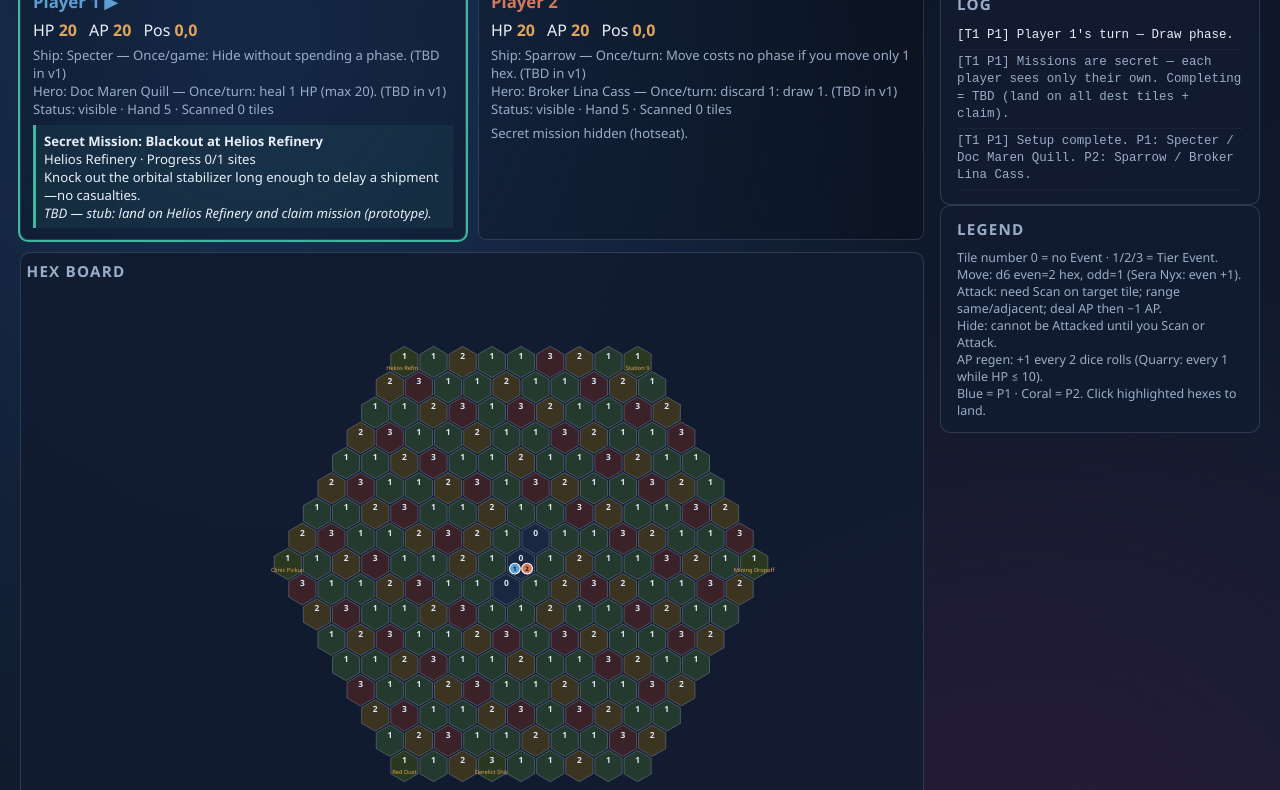
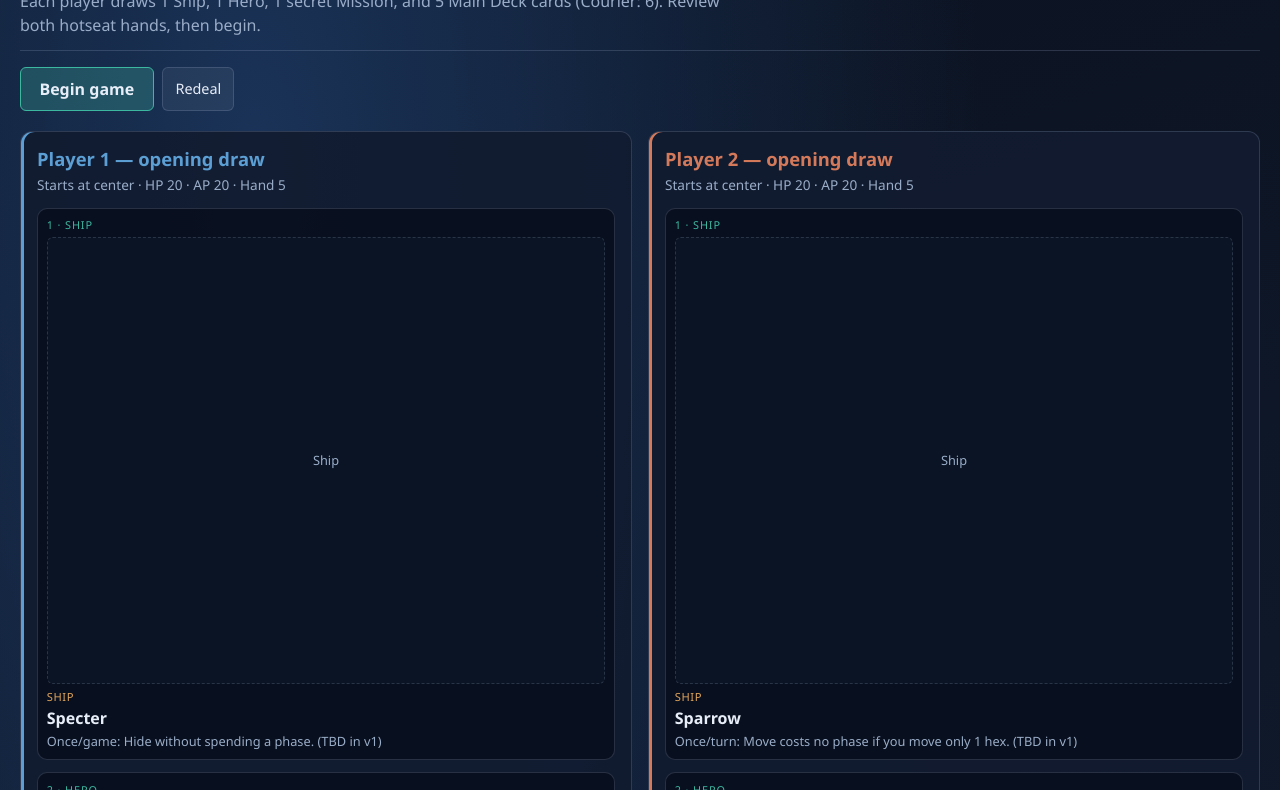
Before and after one commit to mattcturek/card-game, a website built with Vite: page index.html in a window 1280 px wide. Shown: the part 100-890 px from the top of the page. Built offline with nearby package versions, Linux system fonts and the light colour scheme.

Commit message:
Add setup deal screen for Ship, Hero, Mission, and Main Deck.
Opens on a clear game-start flow with card names/text and art from cards/ via public symlink; Begin game enters the board prototype.

Co-authored-by: mattcturek <mattcturek@users.noreply.github.com>

```diff
--- /dev/null
+++ b/src/data/art.ts
@@ -0,0 +1,33 @@
+import type { HeroCard } from "./heroes";
+import type { MainCard } from "./mainDeck";
+
+function pad2(n: number): string {
+  return String(n).padStart(2, "0");
+}
+
+function slugify(name: string): string {
+  return name
+    .toLowerCase()
+    .replace(/['']/g, "")
+    .replace(/[^a-z0-9]+/g, "-")
+    .replace(/^-|-$/g, "");
+}
+
+/** Hero art under /cards/heroes/ (served from repo cards/). */
+export function heroArtUrl(hero: HeroCard): string {
+  return `/cards/heroes/hero-${pad2(hero.id)}-${slugify(hero.name)}.jpg`;
+}
+
+/** Main deck art under /cards/main/. */
+export function mainArtUrl(card: MainCard): string {
+  return `/cards/main/main-${pad2(card.id)}-${slugify(card.title)}.jpg`;
+}
+
+/** Ship / mission art not in cards/ yet — return null for text-only frame. */
+export function shipArtUrl(_shipName: string): string | null {
+  return null;
+}
+
+export function missionArtUrl(_missionId: string): string | null {
+  return null;
+}
--- a/src/main.ts
+++ b/src/main.ts
@@ -1,18 +1,49 @@
 import { createGame } from "./game/engine";
 import { renderApp, type GameController } from "./ui/render";
+import { renderSetup } from "./ui/setup";
 import "./style.css";
 
-const app = document.querySelector<HTMLDivElement>("#app");
-if (!app) throw new Error("#app missing");
+const root = document.querySelector<HTMLDivElement>("#app");
+if (!root) throw new Error("#app missing");
+const app: HTMLDivElement = root;
 
+type Mode = "setup" | "play";
+
+let mode: Mode = "setup";
 let state = createGame();
 
 const ctrl: GameController = {
   getState: () => state,
   setState: (next) => {
     state = next;
-    renderApp(app, ctrl);
+    render();
+  },
+  returnToSetup: () => {
+    mode = "setup";
+    state = createGame();
+    render();
   },
 };
 
-renderApp(app, ctrl);
+function render(): void {
+  if (mode === "setup") {
+    app.classList.add("mode-setup");
+    app.classList.remove("mode-play");
+    renderSetup(app, state, {
+      beginGame: () => {
+        mode = "play";
+        render();
+      },
+      redeal: () => {
+        state = createGame();
+        render();
+      },
+    });
+    return;
+  }
+  app.classList.remove("mode-setup");
+  app.classList.add("mode-play");
+  renderApp(app, ctrl);
+}
+
+render();
--- a/src/style.css
+++ b/src/style.css
@@ -295,3 +295,214 @@ button.danger {
   border-radius: 8px;
   font-weight: 700;
 }
+
+/* —— Setup / opening deal screen —— */
+#app.mode-setup {
+  max-width: 1400px;
+}
+
+.setup-page {
+  animation: setup-in 0.45s ease-out;
+}
+
+@keyframes setup-in {
+  from {
+    opacity: 0;
+    transform: translateY(10px);
+  }
+  to {
+    opacity: 1;
+    transform: none;
+  }
+}
+
+.setup-hero {
+  margin-bottom: 1rem;
+  padding-bottom: 0.85rem;
+  border-bottom: 1px solid var(--line);
+}
+
+.setup-kicker {
+  margin: 0 0 0.25rem;
+  text-transform: uppercase;
+  letter-spacing: 0.14em;
+  font-size: 0.75rem;
+  color: var(--accent);
+}
+
+.setup-hero h1 {
+  margin: 0 0 0.4rem;
+  font-size: clamp(1.6rem, 3vw, 2.15rem);
+  letter-spacing: 0.01em;
+}
+
+.setup-lead {
+  margin: 0;
+  max-width: 46rem;
+  color: var(--muted);
+  line-height: 1.45;
+}
+
+.setup-actions {
+  display: flex;
+  flex-wrap: wrap;
+  gap: 0.55rem;
+  margin: 1rem 0 1.25rem;
+}
+
+.setup-begin {
+  font-size: 1rem;
+  padding: 0.6rem 1.15rem;
+}
+
+.setup-players {
+  display: grid;
+  grid-template-columns: 1fr 1fr;
+  gap: 1rem;
+}
+
+@media (max-width: 960px) {
+  .setup-players {
+    grid-template-columns: 1fr;
+  }
+}
+
+.setup-player {
+  background: var(--panel);
+  border: 1px solid var(--line);
+  border-radius: 12px;
+  padding: 0.9rem 1rem 1.1rem;
+}
+
+.setup-player.p1 {
+  box-shadow: inset 3px 0 0 var(--p1);
+}
+
+.setup-player.p2 {
+  box-shadow: inset 3px 0 0 var(--p2);
+}
+
+.setup-player h2 {
+  margin: 0 0 0.25rem;
+  font-size: 1.15rem;
+}
+
+.setup-player.p1 h2 {
+  color: var(--p1);
+}
+
+.setup-player.p2 h2 {
+  color: var(--p2);
+}
+
+.setup-stats {
+  font-size: 0.85rem;
+  color: var(--muted);
+  margin-bottom: 0.85rem;
+}
+
+.setup-draws {
+  display: flex;
+  flex-direction: column;
+  gap: 0.75rem;
+}
+
+.setup-hand-block h3 {
+  margin: 0.35rem 0 0.5rem;
+  font-size: 0.9rem;
+  text-transform: uppercase;
+  letter-spacing: 0.07em;
+  color: var(--muted);
+}
+
+.setup-hand {
+  display: flex;
+  flex-wrap: wrap;
+  gap: 0.5rem;
+}
+
+.setup-card {
+  display: flex;
+  flex-direction: column;
+  gap: 0.3rem;
+  padding: 0.55rem;
+  border-radius: 10px;
+  border: 1px solid var(--line);
+  background: rgba(6, 12, 24, 0.72);
+}
+
+.setup-card.compact {
+  width: calc(50% - 0.25rem);
+  min-width: 140px;
+  flex: 1 1 140px;
+  max-width: 200px;
+}
+
+.setup-card-step {
+  font-size: 0.68rem;
+  text-transform: uppercase;
+  letter-spacing: 0.08em;
+  color: var(--accent);
+}
+
+.setup-card-art {
+  width: 100%;
+  aspect-ratio: 5 / 4;
+  object-fit: cover;
+  border-radius: 6px;
+  background: #0a1424;
+}
+
+.setup-card-art.missing {
+  display: flex;
+  align-items: center;
+  justify-content: center;
+  font-size: 0.8rem;
+  color: var(--muted);
+  border: 1px dashed var(--line);
+  min-height: 88px;
+}
+
+.setup-card.compact .setup-card-art {
+  aspect-ratio: 3 / 4;
+  max-height: 160px;
+}
+
+.setup-card-type {
+  font-size: 0.7rem;
+  color: var(--accent-2);
+  text-transform: uppercase;
+  letter-spacing: 0.05em;
+}
+
+.setup-card-title {
+  margin: 0;
+  font-size: 1rem;
+  line-height: 1.25;
+}
+
+.setup-card.compact .setup-card-title {
+  font-size: 0.88rem;
+}
+
+.setup-card-body {
+  margin: 0;
+  font-size: 0.8rem;
+  color: var(--muted);
+  line-height: 1.35;
+  white-space: pre-wrap;
+}
+
+.setup-card.compact .setup-card-body {
+  font-size: 0.72rem;
+  display: -webkit-box;
+  -webkit-line-clamp: 5;
+  -webkit-box-orient: vertical;
+  overflow: hidden;
+}
+
+.setup-footnote {
+  margin: 1.25rem 0 0;
+  font-size: 0.8rem;
+  color: var(--muted);
+}
--- a/src/ui/render.ts
+++ b/src/ui/render.ts
@@ -20,6 +20,8 @@ const HEX_SIZE = 22;
 export type GameController = {
   getState: () => GameState;
   setState: (s: GameState) => void;
+  /** Redeal and return to the setup / opening-draw screen. */
+  returnToSetup?: () => void;
 };
 
 export function renderApp(root: HTMLElement, ctrl: GameController): void {
@@ -250,7 +252,8 @@ function renderControls(state: GameState, ctrl: GameController): HTMLElement {
 
   const reset = el("button", { class: "danger", type: "button" }, "New Game");
   reset.addEventListener("click", () => {
-    window.location.reload();
+    if (ctrl.returnToSetup) ctrl.returnToSetup();
+    else window.location.reload();
   });
   controls.append(reset);
 
--- /dev/null
+++ b/src/ui/setup.ts
@@ -0,0 +1,169 @@
+import { heroArtUrl, mainArtUrl } from "../data/art";
+import type { GameState } from "../game/types";
+
+export type SetupHandlers = {
+  beginGame: () => void;
+  redeal: () => void;
+};
+
+/** Full-screen game-start deal: Mission, Hero, Ship, opening Main Deck hand. */
+export function renderSetup(root: HTMLElement, state: GameState, handlers: SetupHandlers): void {
+  root.innerHTML = "";
+
+  const page = el("div", { class: "setup-page" });
+  const hero = el("header", { class: "setup-hero" });
+  hero.append(
+    el("p", { class: "setup-kicker" }, "Game start"),
+    el("h1", {}, "Deal your opening cards"),
+    el(
+      "p",
+      { class: "setup-lead" },
+      "Each player draws 1 Ship, 1 Hero, 1 secret Mission, and 5 Main Deck cards (Courier: 6). Review both hotseat hands, then begin.",
+    ),
+  );
+  page.append(hero);
+
+  const actions = el("div", { class: "setup-actions" });
+  const begin = el("button", { class: "primary setup-begin", type: "button" }, "Begin game");
+  begin.addEventListener("click", handlers.beginGame);
+  const redeal = el("button", { type: "button" }, "Redeal");
+  redeal.addEventListener("click", handlers.redeal);
+  actions.append(begin, redeal);
+  page.append(actions);
+
+  const grid = el("div", { class: "setup-players" });
+  for (const p of state.players) {
+    grid.append(renderPlayerDeal(p, p.id === 0 ? "p1" : "p2"));
+  }
+  page.append(grid);
+
+  page.append(
+    el(
+      "p",
+      { class: "setup-footnote" },
+      "During play, the opponent's mission stays hidden. Hero & Main Deck art from cards/; Ship & Mission are text stubs until art lands.",
+    ),
+  );
+
+  root.append(page);
+}
+
+function renderPlayerDeal(
+  p: GameState["players"][0],
+  tone: "p1" | "p2",
+): HTMLElement {
+  const section = el("section", { class: `setup-player ${tone}` });
+  section.append(el("h2", {}, `${p.name} — opening draw`));
+  section.append(
+    el(
+      "div",
+      { class: "setup-stats" },
+      `Starts at center · HP ${p.hp} · AP ${p.ap} · Hand ${p.hand.length}`,
+    ),
+  );
+
+  const draws = el("div", { class: "setup-draws" });
+
+  // Order matches rulebook setup: Ship → Hero → Mission → Main Deck
+  draws.append(
+    revealCard({
+      step: "1 · Ship",
+      title: p.ship.name,
+      type: "Ship",
+      body: p.ship.ability,
+      art: null,
+    }),
+    revealCard({
+      step: "2 · Hero",
+      title: p.hero.name,
+      type: "Hero",
+      body: p.hero.ability,
+      art: heroArtUrl(p.hero),
+    }),
+    revealCard({
+      step: "3 · Mission",
+      title: p.mission.name,
+      type: "Mission (secret)",
+      body: `${p.mission.locationLabel}\n\n${p.mission.brief}\n\nComplication: ${p.mission.complication}`,
+      art: null,
+    }),
+  );
+
+  const handBlock = el("div", { class: "setup-hand-block" });
+  handBlock.append(
+    el(
+      "h3",
+      {},
+      p.hand.length === 5
+        ? "4 · Main Deck (5 cards)"
+        : `4 · Main Deck (${p.hand.length} cards — Courier +1)`,
+    ),
+  );
+  const hand = el("div", { class: "setup-hand" });
+  for (const card of p.hand) {
+    hand.append(
+      revealCard({
+        step: card.type,
+        title: card.title,
+        type: "Main Deck",
+        body: card.rules,
+        art: mainArtUrl(card),
+        compact: true,
+      }),
+    );
+  }
+  handBlock.append(hand);
+  draws.append(handBlock);
+
+  section.append(draws);
+  return section;
+}
+
+function revealCard(opts: {
+  step: string;
+  title: string;
+  type: string;
+  body: string;
+  art: string | null;
+  compact?: boolean;
+}): HTMLElement {
+  const card = el("article", {
+    class: opts.compact ? "setup-card compact" : "setup-card",
+  });
+  card.append(el("div", { class: "setup-card-step" }, opts.step));
+
+  if (opts.art) {
+    const img = document.createElement("img");
+    img.className = "setup-card-art";
+    img.src = opts.art;
+    img.alt = opts.title;
+    img.loading = "lazy";
+    img.addEventListener("error", () => {
+      img.replaceWith(el("div", { class: "setup-card-art missing" }, "No art"));
+    });
+    card.append(img);
+  } else {
+    card.append(el("div", { class: "setup-card-art missing" }, opts.type));
+  }
+
+  card.append(el("div", { class: "setup-card-type" }, opts.type));
+  card.append(el("h4", { class: "setup-card-title" }, opts.title));
+  card.append(el("p", { class: "setup-card-body" }, opts.body));
+  return card;
+}
+
+function el<K extends keyof HTMLElementTagNameMap>(
+  tag: K,
+  attrs: Record<string, string> = {},
+  ...children: (Node | string)[]
+): HTMLElementTagNameMap[K] {
+  const node = document.createElement(tag);
+  for (const [k, v] of Object.entries(attrs)) {
+    if (k === "class") node.className = v;
+    else node.setAttribute(k, v);
+  }
+  for (const child of children) {
+    node.append(typeof child === "string" ? document.createTextNode(child) : child);
+  }
+  return node;
+}
```
Also changed, not shown: README.md, 1 other file.
